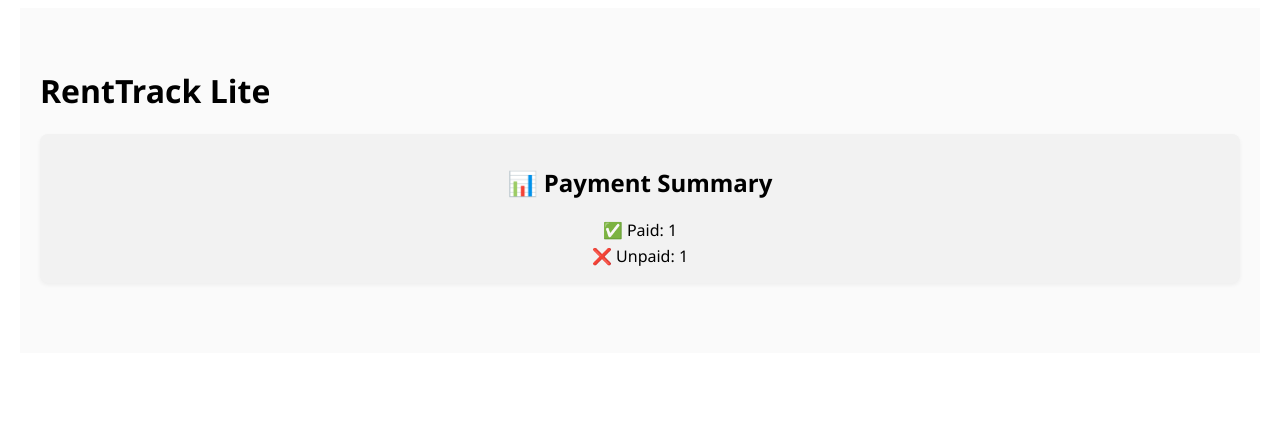
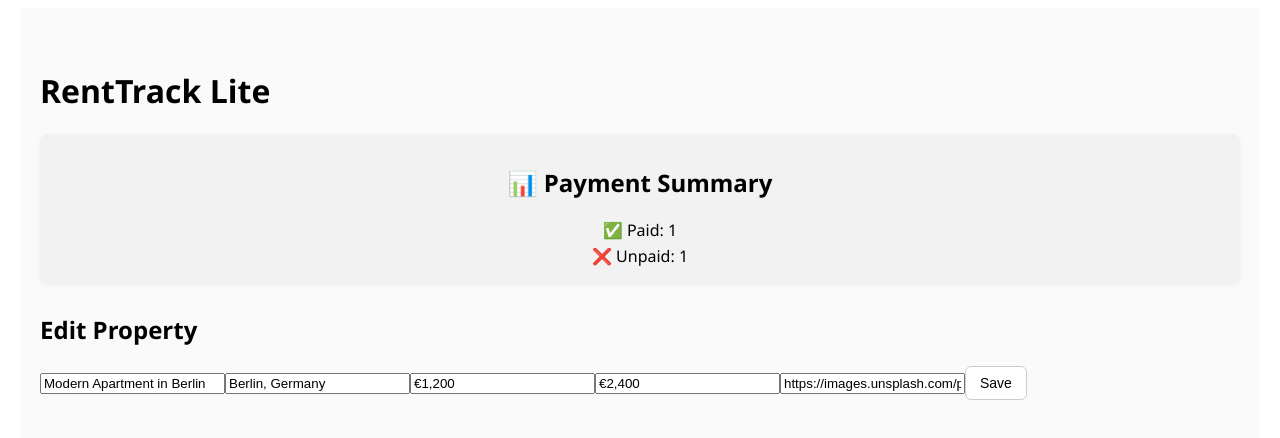
Before and after one commit to bingbingkarl-chen/renttrack-lite, a React (Create React App) app: page /edit/1 in a window 1280 px wide. Shown: the top 438 px of the page. Built offline with nearby package versions, Linux system fonts and the light colour scheme.

Commit message:
Add EditProperty feature and polish UI layout

```diff
--- a/src/App.js
+++ b/src/App.js
@@ -6,6 +6,7 @@ import PropertyDetail from "./pages/PropertyDetail";
 import "./styles/App.css";
 import PaymentSummary from "./components/PaymentSummary";
 import AddPropertyForm from "./components/AddPropertyForm";
+import EditProperty from "./pages/EditProperty";
 
 function App() {
   const [propertyList, setPropertyList] = useState(() => {
@@ -30,6 +31,14 @@ function App() {
     setPropertyList(updatedList);
     localStorage.setItem("renttrack-data", JSON.stringify(updatedList));
   };
+  const handleUpdate = (updatedProperty) => {
+    const updatedList = propertyList.map((item) =>
+      item.id === updatedProperty.id ? updatedProperty : item
+    );
+    setPropertyList(updatedList);
+    localStorage.setItem("renttrack-data", JSON.stringify(updatedList));
+  };
+
   const handleDelete = (id) => {
     const filteredList = propertyList.filter((item) => item.id !== id);
     setPropertyList(filteredList);
@@ -39,7 +48,6 @@ function App() {
     <div className="app-container">
       <h1>RentTrack Lite</h1>
       <PaymentSummary propertyList={propertyList} />
-
       <Routes>
         <Route
           path="/"
@@ -59,9 +67,18 @@ function App() {
             </>
           }
         />
+
         <Route
           path="/property/:id"
           element={<PropertyDetail propertyList={propertyList} />}
+        />
+
+        {/* ✅ 修正后的编辑页路由 */}
+        <Route
+          path="/edit/:id"
+          element={
+            <EditProperty propertyList={propertyList} onUpdate={handleUpdate} />
+          }
         />
       </Routes>
     </div>
--- a/src/components/PropertyCard.js
+++ b/src/components/PropertyCard.js
@@ -34,6 +34,9 @@ const PropertyCard = ({ property, onTogglePaid, onDelete }) => {
         <Link to={`/property/${property.id}`}>
           <button className="details">View Details</button>
         </Link>
+        <Link to={`/edit/${property.id}`}>
+          <button className="edit">✏️ Edit</button>
+        </Link>
       </div>
     </div>
   );
--- /dev/null
+++ b/src/pages/EditProperty.js
@@ -0,0 +1,80 @@
+import React, { useState, useEffect } from "react";
+import { useParams, useNavigate } from "react-router-dom";
+
+const EditProperty = ({ propertyList, onUpdate }) => {
+  const { id } = useParams();
+  const navigate = useNavigate();
+  const property = propertyList.find((item) => item.id === Number(id));
+
+  const [formData, setFormData] = useState({
+    title: "",
+    location: "",
+    rent: "",
+    deposit: "",
+    image: "",
+  });
+
+  useEffect(() => {
+    if (property) {
+      setFormData({
+        title: property.title,
+        location: property.location,
+        rent: property.rent,
+        deposit: property.deposit,
+        image: property.image,
+      });
+    }
+  }, [property]);
+
+  const handleChange = (e) => {
+    const { name, value } = e.target;
+    setFormData((prev) => ({ ...prev, [name]: value }));
+  };
+
+  const handleSubmit = (e) => {
+    e.preventDefault();
+    onUpdate(id, formData);
+    navigate("/");
+  };
+
+  if (!property) return <div>Property not found</div>;
+
+  return (
+    <form onSubmit={handleSubmit} className="edit-form">
+      <h2>Edit Property</h2>
+      <input
+        name="title"
+        value={formData.title}
+        onChange={handleChange}
+        placeholder="Title"
+      />
+      <input
+        name="location"
+        value={formData.location}
+        onChange={handleChange}
+        placeholder="Location"
+      />
+      <input
+        name="rent"
+        value={formData.rent}
+        onChange={handleChange}
+        placeholder="Rent"
+      />
+      <input
+        name="deposit"
+        value={formData.deposit}
+        onChange={handleChange}
+        placeholder="Deposit"
+      />
+      <input
+        name="image"
+        value={formData.image}
+        onChange={handleChange}
+        placeholder="Image URL"
+      />
+      <button type="submit">Save</button>
+    </form>
+  );
+};
+
+export default EditProperty;
--- a/src/styles/PropertyCard.css
+++ b/src/styles/PropertyCard.css
@@ -90,3 +90,9 @@ button.details {
 button.details:hover {
   background-color: #f0f0f0;
 }
+button.edit {
+  border: 1px solid #aaa;
+  background-color: white;
+  color: #333;
+  margin-left: 8px;
+}
```
